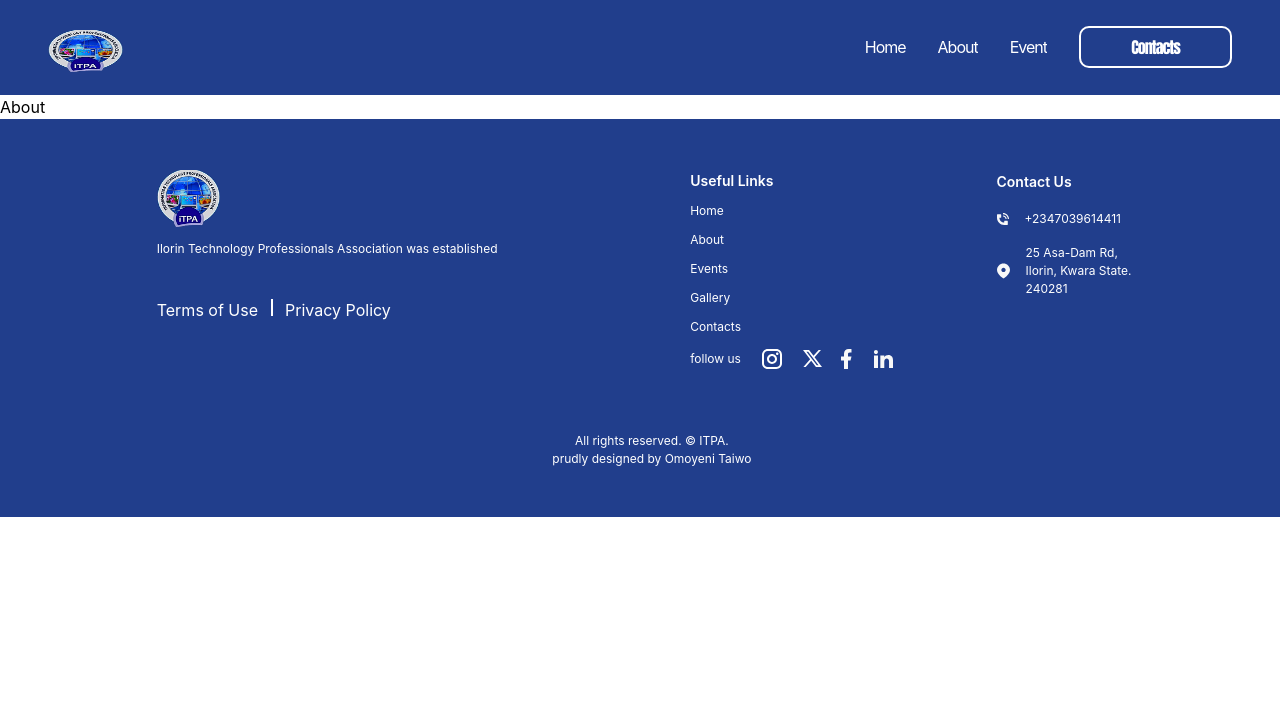
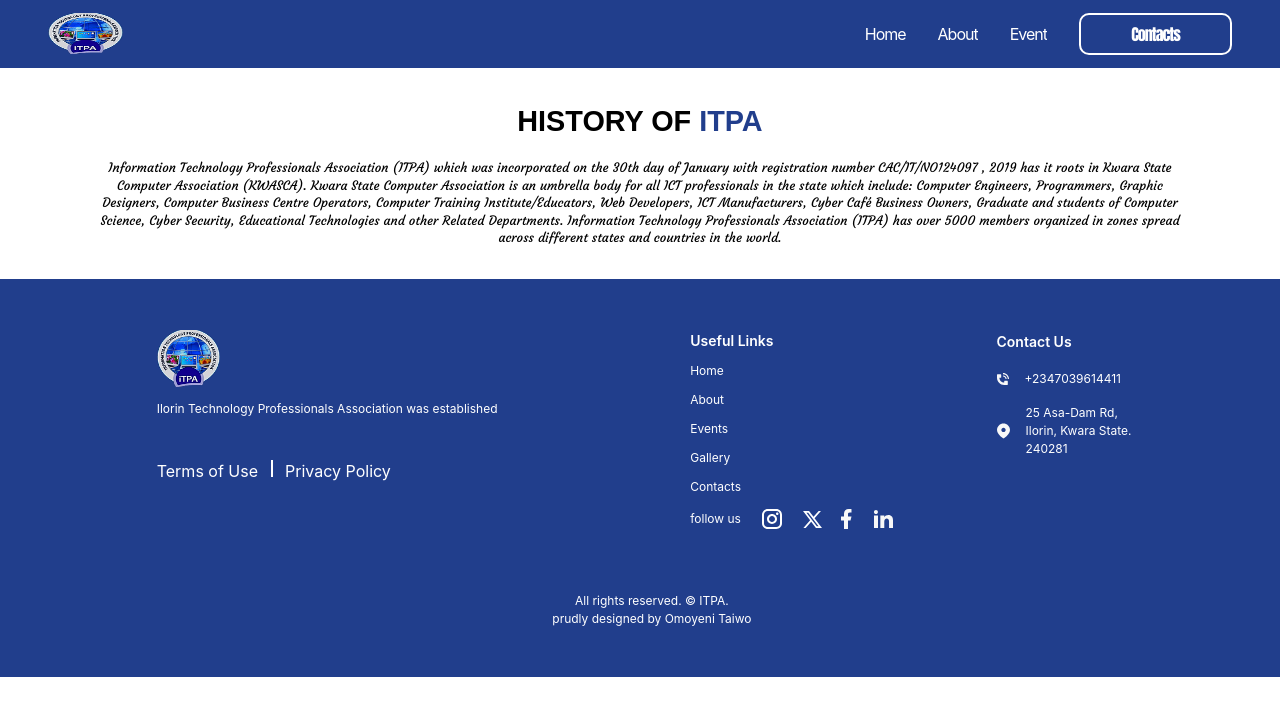
Before and after one commit to Robinson-Taiwo/ITPA-web, a React (Vite) app: page /About in a window 1280 px wide. Shown: the top 716 px of the page. Built offline with nearby package versions, Linux system fonts and the light colour scheme; a web font is replaced by a local one.

Commit message:
about page

```diff
--- a/src/Components/About.css
+++ b/src/Components/About.css
@@ -0,0 +1,18 @@
+.about-page-head {
+    font-family: Arial, Helvetica, sans-serif;
+    @apply text-[black] font-bold text-[1.8rem] w-[100%] h-fit flex items-center justify-center mt-[2rem] mb-[1rem]
+}
+
+.About-pagel {
+    @apply flex flex-col items-center justify-center w-[100vw] pb-[2rem]
+}
+
+.About-pagel p {
+    font-family: 'Courgette', cursive;
+
+    @apply text-center w-[85%] text-[0.8rem] leading-snug
+}
+
+.loco {
+    @apply ml-[0.5rem]
+}
--- a/src/Components/About.jsx
+++ b/src/Components/About.jsx
@@ -1,10 +1,40 @@
 /* eslint-disable no-unused-vars */
 import React from 'react'
 import PageLayout from './PageLayout'
+import "./About.css"
 
 const About = () => {
   return (
-    <PageLayout>About</PageLayout>
+    <PageLayout>
+
+      <div className="About-pagel">
+
+        <div className="about-page-head">
+          HISTORY OF <span className='text-[#213e8c] loco' >ITPA </span>
+        </div>
+
+        <p>
+
+          Information Technology Professionals Association (ITPA) which was incorporated on the 30th day of January with registration number CAC/IT/NO124097 , 2019 has it roots in Kwara State Computer Association (KWASCA).
+          Kwara State Computer Association is an umbrella body  for all ICT professionals in the state which include: Computer Engineers, Programmers, Graphic Designers, Computer Business Centre Operators, Computer Training Institute/Educators, Web Developers, ICT Manufacturers, Cyber Café Business Owners, Graduate and students of Computer Science, Cyber Security, Educational Technologies and other Related Departments.
+
+
+
+          Information Technology Professionals Association (ITPA)  has over 5000 members organized in zones spread across different states and countries in the world.
+
+        </p>
+
+
+
+
+      </div>
+
+
+
+
+
+
+    </PageLayout>
   )
 }
 
--- a/src/Components/Home.css
+++ b/src/Components/Home.css
@@ -256,7 +256,7 @@
 
     /* Center the carousel */
 
-    @apply desktop:max-w-[40%] max-w-[85%] h-[100%]
+    @apply desktop:max-w-[40%] max-w-[85%] h-[100%] relative
 }
 
 .carousel {
@@ -368,5 +368,32 @@
 }
 
 .ima {
-    @apply h-[100%] w-[100%]
+    background-image: url(../assets//Images/tech.jpg);
+    @apply h-[100%] w-[100%] bg-center bg-cover bg-no-repeat
 }
+
+/* .carousel div img{
+    @apply
+} */
+
+
+/* ImageCarousel.css */
+.carousel {
+    max-width: 800px;
+    /* Set the maximum width of the carousel */
+    margin: 0 auto;
+    /* Center the carousel horizontally */
+    /* @apply h-[50rem] */
+}
+
+.carousel .slide {
+    background: none;
+    /* Remove the slide background */
+}
+
+.carousel .slide img {
+    max-width: 100%;
+    /* Ensure images don't exceed their container */
+    height: auto;
+    /* Maintain image aspect ratio */
+}
--- a/src/Components/Home.jsx
+++ b/src/Components/Home.jsx
@@ -168,7 +168,7 @@
                          </div>
 
 
-                         <Carousel infiniteLoop={true} autoPlay={true} interval={3000}>
+                         {/* <Carousel className='carousel' infiniteLoop={true} autoPlay={true} interval={3000}>
                               <div>
                                    <img className='ima' src={tech} alt="Image 1" />
                               </div>
@@ -178,8 +178,23 @@
                               <div>
                                    <img className='ima' src={tech} alt="Image 3" />
                               </div>
+                         </Carousel> */}
+
+
+                         <Carousel showThumbs={false} showArrows={true} showStatus={false} infiniteLoop={true}>
+                              <div>
+                                   <img src="image1.jpg" alt="Image 1" />
+                              </div>
+                              <div>
+                                   <img src="image2.jpg" alt="Image 2" />
+                              </div>
+                              <div>
+                                   <img src="image3.jpg" alt="Image 3" />
+                              </div>
+                              <div>
+                                   <img src="image4.jpg" alt="Image 4" />
+                              </div>
                          </Carousel>
-
 
                          <div className="left-gallery">
                               <div className="image-grid">
@@ -196,7 +211,7 @@
 
 
                     <button className='see-more' >
-                         Read more...
+                         view more
                     </button>
                </section>
 
--- a/src/Components/Navbar.css
+++ b/src/Components/Navbar.css
@@ -1,9 +1,9 @@
 .navbar-container {
-    @apply flex flex-row justify-between items-center w-[100vw] px-[3rem] relative desktop:px-[3rem] wide:px-[3rem] bg-[#213e8c]
+    @apply flex flex-row justify-between items-center w-[100vw] px-[2rem] relative desktop:px-[3rem] wide:px-[3rem] bg-[#213e8c]
 }
 
 .nav-logo {
-    @apply mb-[1.44rem] mt-[1.88rem] w-[3.5rem] h-[3.125rem] desktop:w-[4.69rem] desktop:h-[2.6rem]
+    @apply mb-[0.84rem] mt-[0.8rem] w-[3.5rem] h-[3.125rem] desktop:w-[4.69rem] desktop:h-[2.6rem]
 }
 
 .navbar-button {
```
